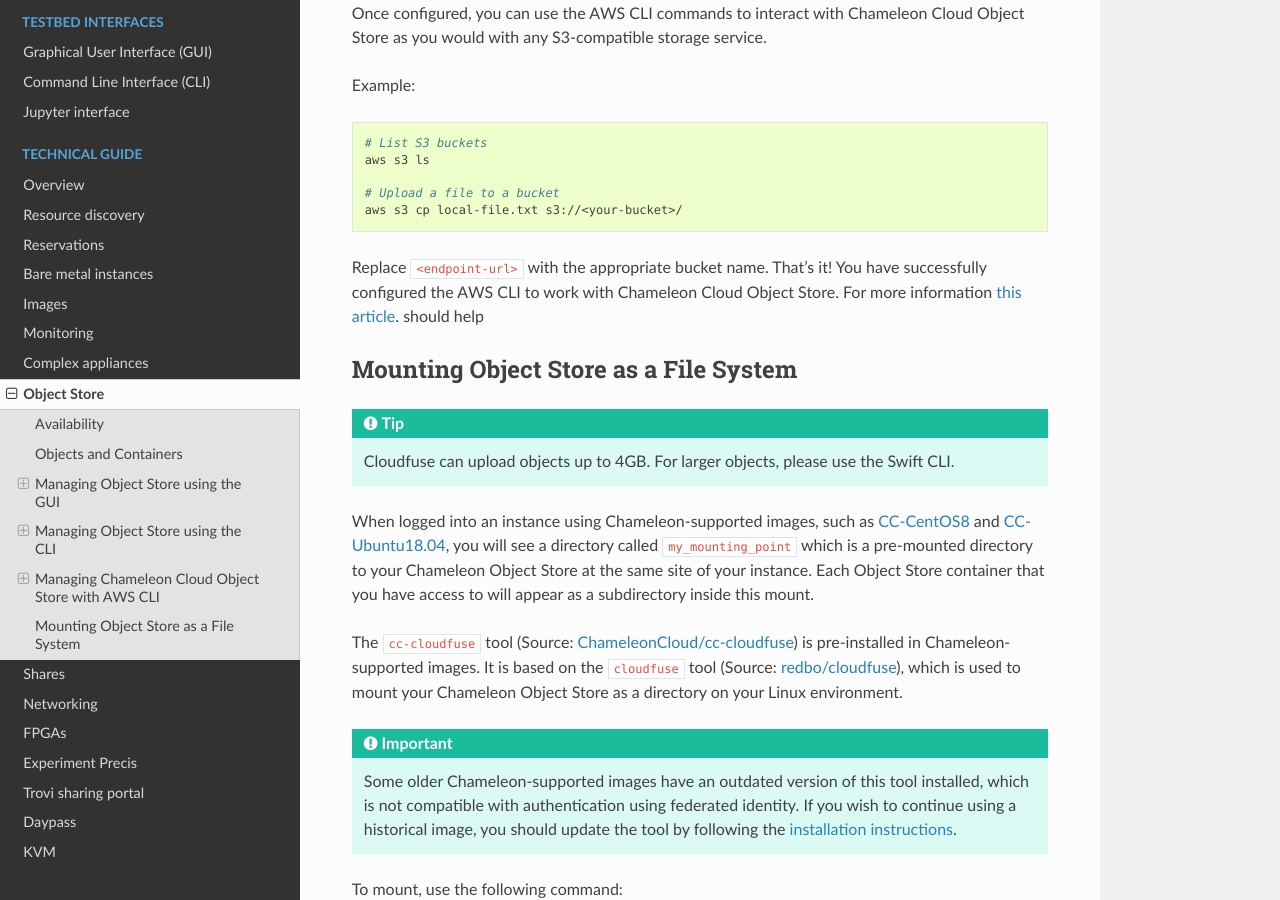
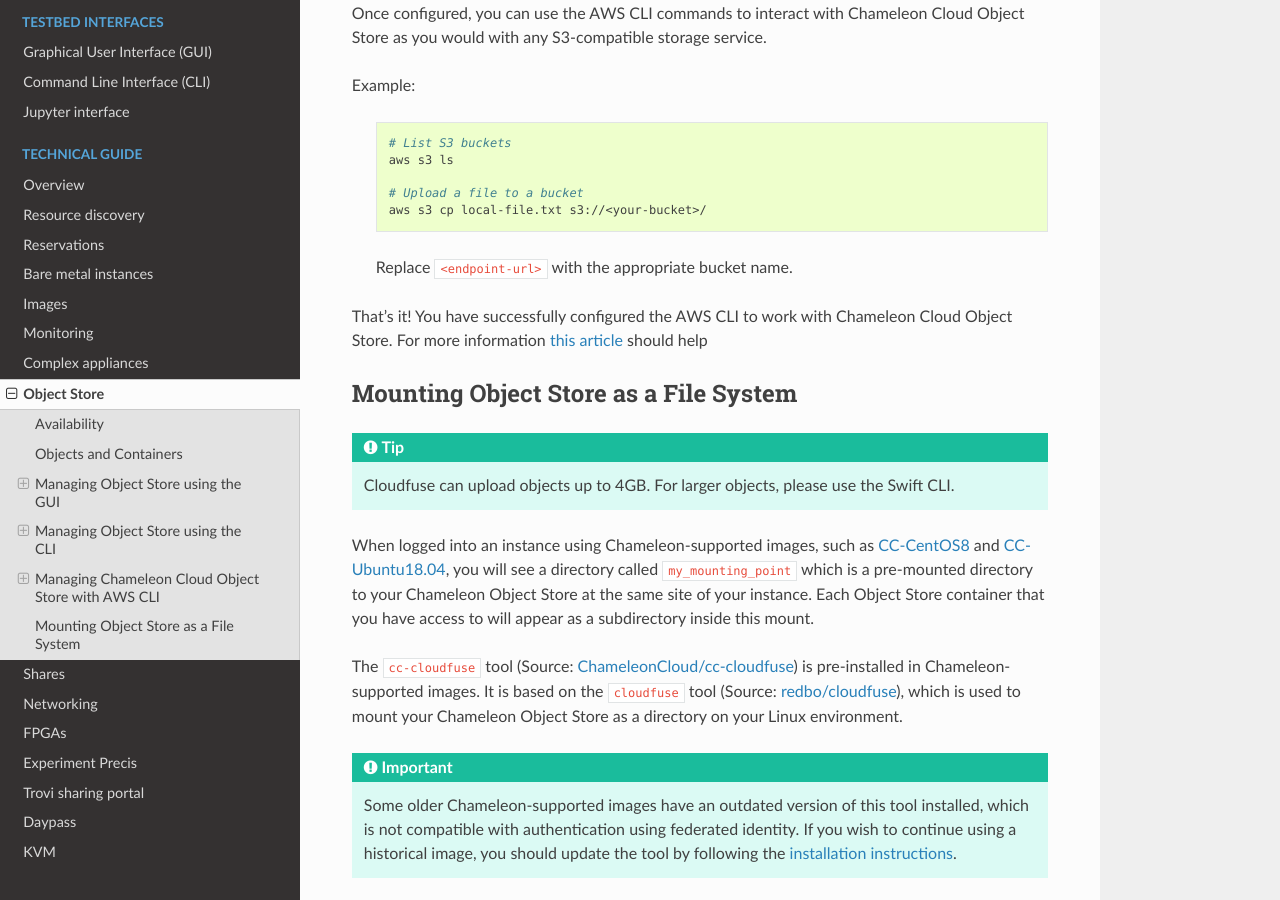
Before and after one commit to ChameleonCloud/docs, a Sphinx documentation site: the page built from source/technical/swift.rst, in a window 1280 px wide and 900 px high, scrolled down 8798 px. Built offline with Sphinx 7.4.7 and the Read the Docs theme 2.0.0, drawn with Linux system fonts in a browser that asks for light colours.

Commit message:
Remove period and indent the example code block

```diff
--- a/source/technical/swift.rst
+++ b/source/technical/swift.rst
@@ -350,16 +350,16 @@ Once configured, you can use the AWS CLI commands to interact with Chameleon Clo
 
 Example:
 
-.. code-block:: bash
+   .. code-block:: bash
 
-   # List S3 buckets
-   aws s3 ls
+      # List S3 buckets
+      aws s3 ls
 
-   # Upload a file to a bucket
-   aws s3 cp local-file.txt s3://<your-bucket>/
+      # Upload a file to a bucket
+      aws s3 cp local-file.txt s3://<your-bucket>/
 
-Replace ``<endpoint-url>`` with the appropriate bucket name.
-That's it! You have successfully configured the AWS CLI to work with Chameleon Cloud Object Store. For more information `this article <https://openmetal.io/docs/manuals/openstack-admin/use-aws-client-to-access-swift-s3-api>`_. should help
+   Replace ``<endpoint-url>`` with the appropriate bucket name.
+That's it! You have successfully configured the AWS CLI to work with Chameleon Cloud Object Store. For more information `this article <https://openmetal.io/docs/manuals/openstack-admin/use-aws-client-to-access-swift-s3-api>`_ should help
 
 Mounting Object Store as a File System
 ======================================
```
